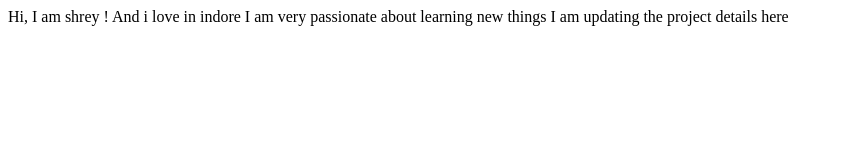
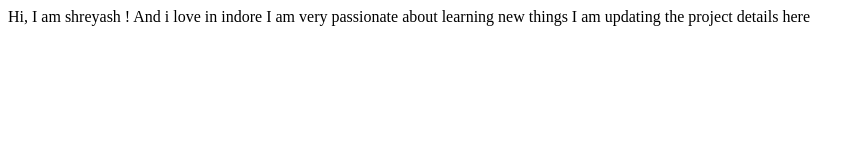
Before and after one commit to ShreyashMahajan/shreyashmahajan-site, a plain HTML site: page index.html in a window 1280 px wide. Shown: the whole page, without its empty margins (0-865 px from the left). Drawn offline with Linux system fonts and the light colour scheme.

Commit message:
docs:chnage in documnet

```diff
--- a/index.html
+++ b/index.html
@@ -7,9 +7,10 @@
     <title>Shreyash-mahajan-site</title>
 </head>
 <body>
-    Hi, I am shrey !
+    Hi, I am shreyash !
     And i love in indore
     I am very passionate about learning new things
     I am updating the project details here
+
 </body>
 </html>
```
